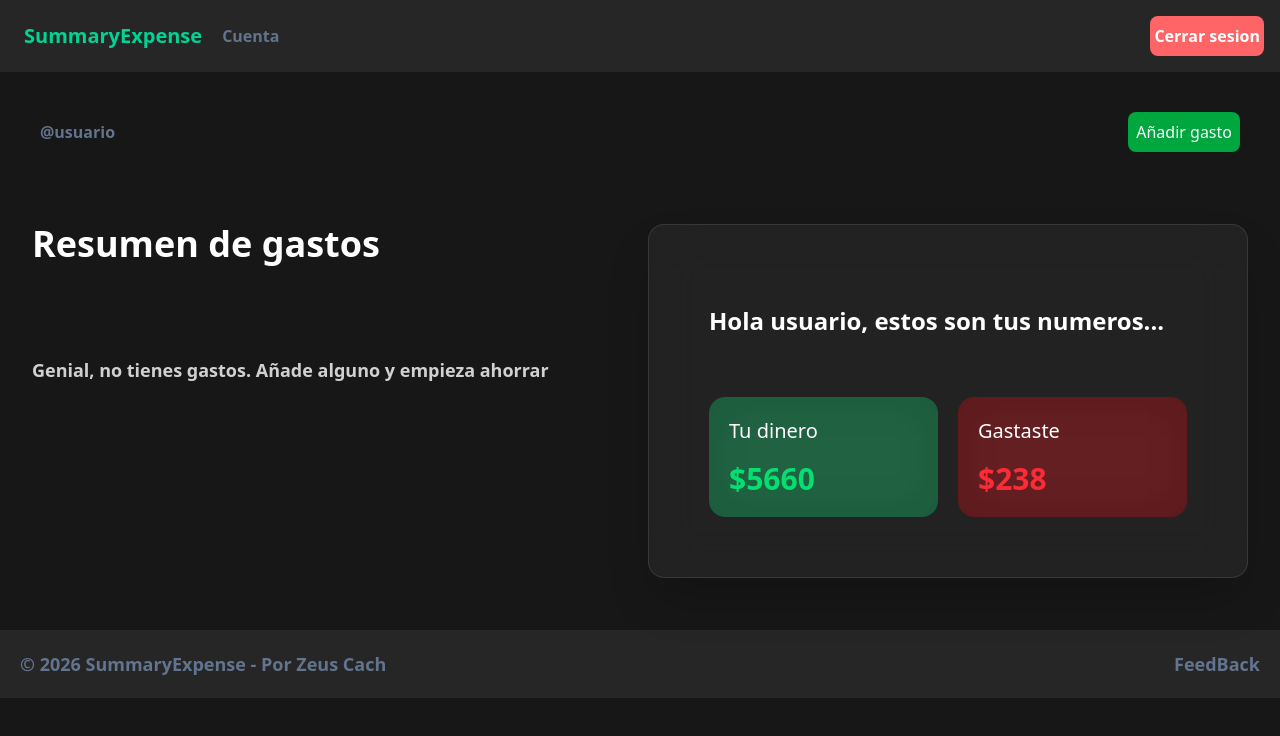
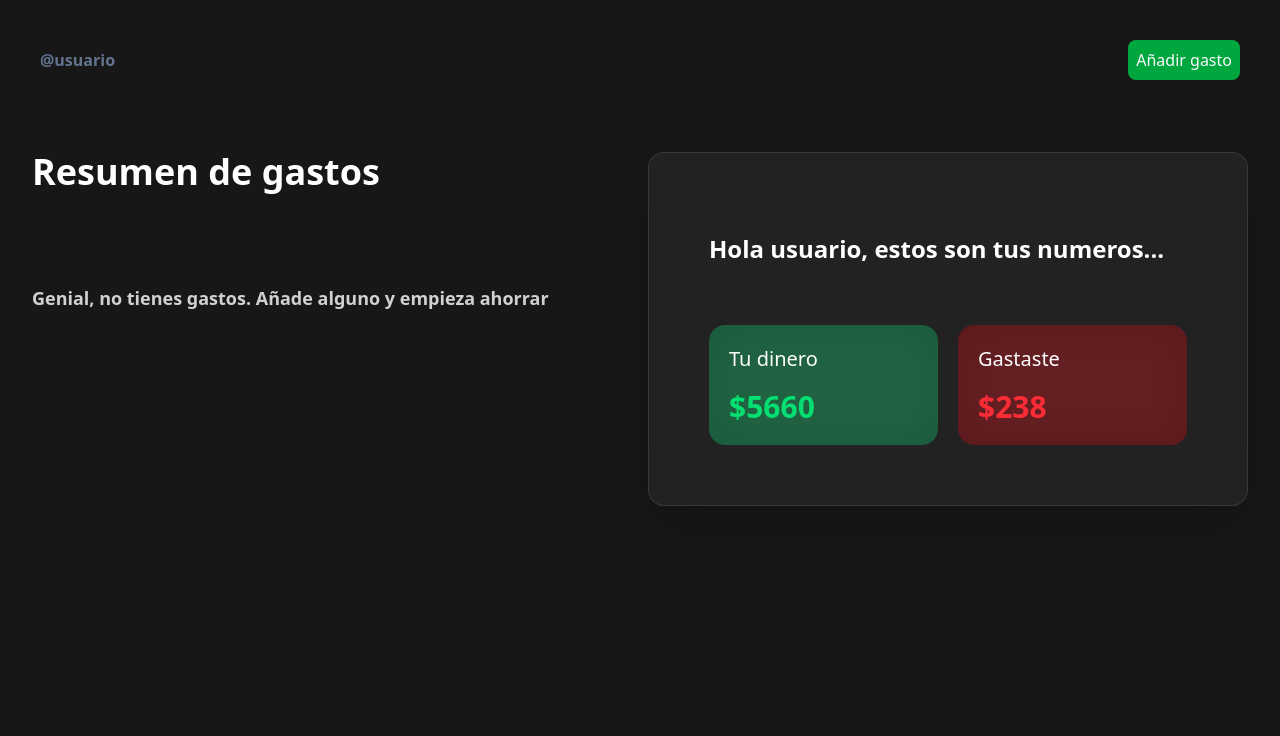
Before and after one commit to zeusCach/SummaryExpense, a React (Vite) app: page / in a window 1280 px wide. Shown: the top 736 px of the page. Built offline with nearby package versions, Linux system fonts and the light colour scheme.

Commit message:
Ajuste de rutas para la vista principal

```diff
--- a/src/App.jsx
+++ b/src/App.jsx
@@ -4,15 +4,24 @@ import AppRoutes from "./routes/AppRoutes"
 import { useReducer } from "react";
 import { ExpenseReducer, inicialState } from "./reducer/appReducer";
 import NavigatorDown from "./components/NavigatorDown";
+import { useLocation } from "react-router-dom";
 
 
 function App() {
+  //nos brinda la ruta actual
+  const location = useLocation();
+
+  //comprobamos si nuestra ruta actual es el home: devuelve true o false
+  const isHome = location.pathname === "/"
+  console.log(isHome);
+
   return (
     <>
-      <Navigator />
+      {/* condicion de isHome, si la ruta es la principal, solo muestra nuestro home sin footer y sin acceso a la navegacion */}
+      {!isHome && <Navigator />}
       <AppRoutes />
-      <NavigatorDown />
-      <Footer />
+      {!isHome && <NavigatorDown />}
+      {!isHome && <Footer />}
     </>
   )
 }
```
